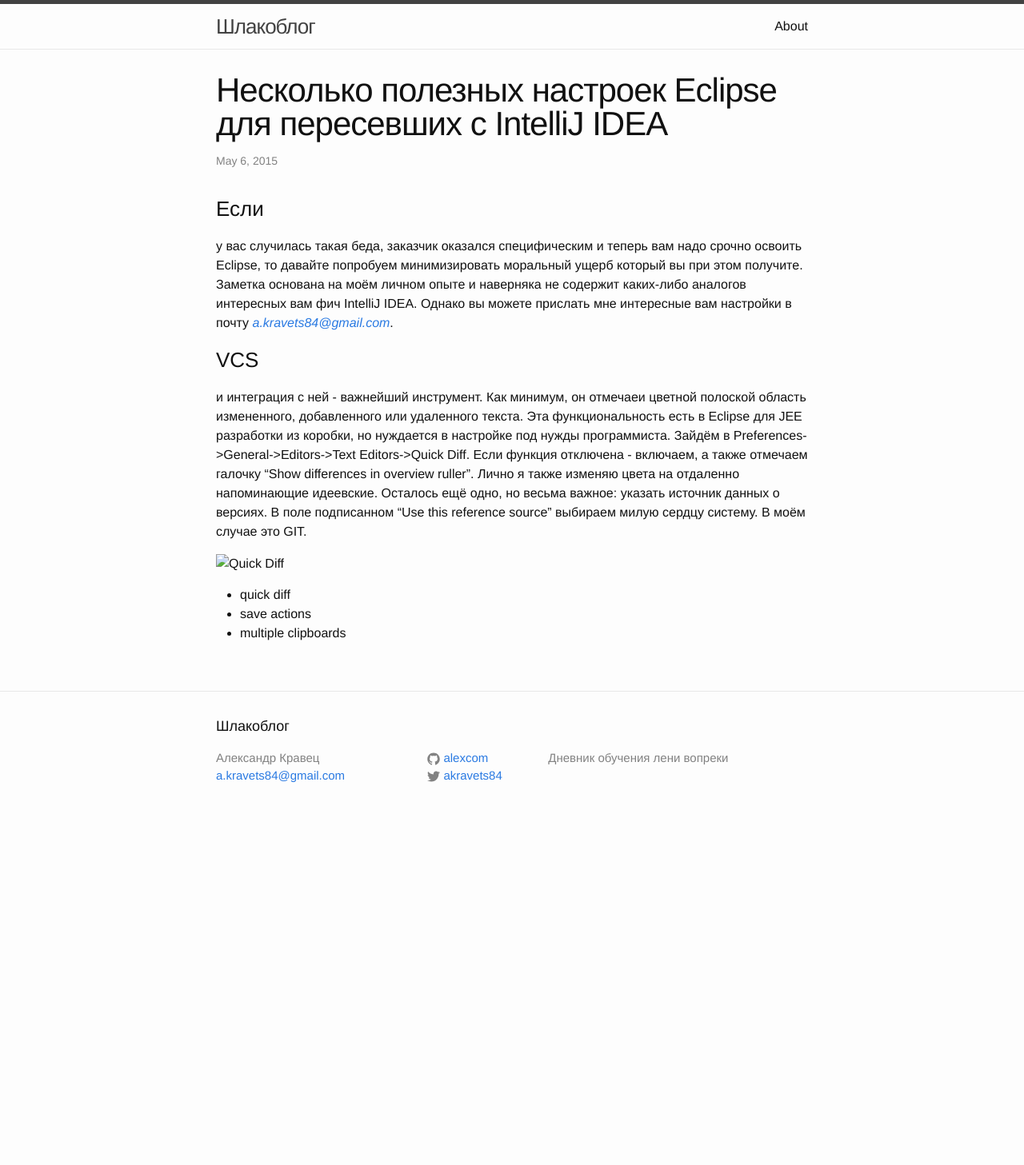
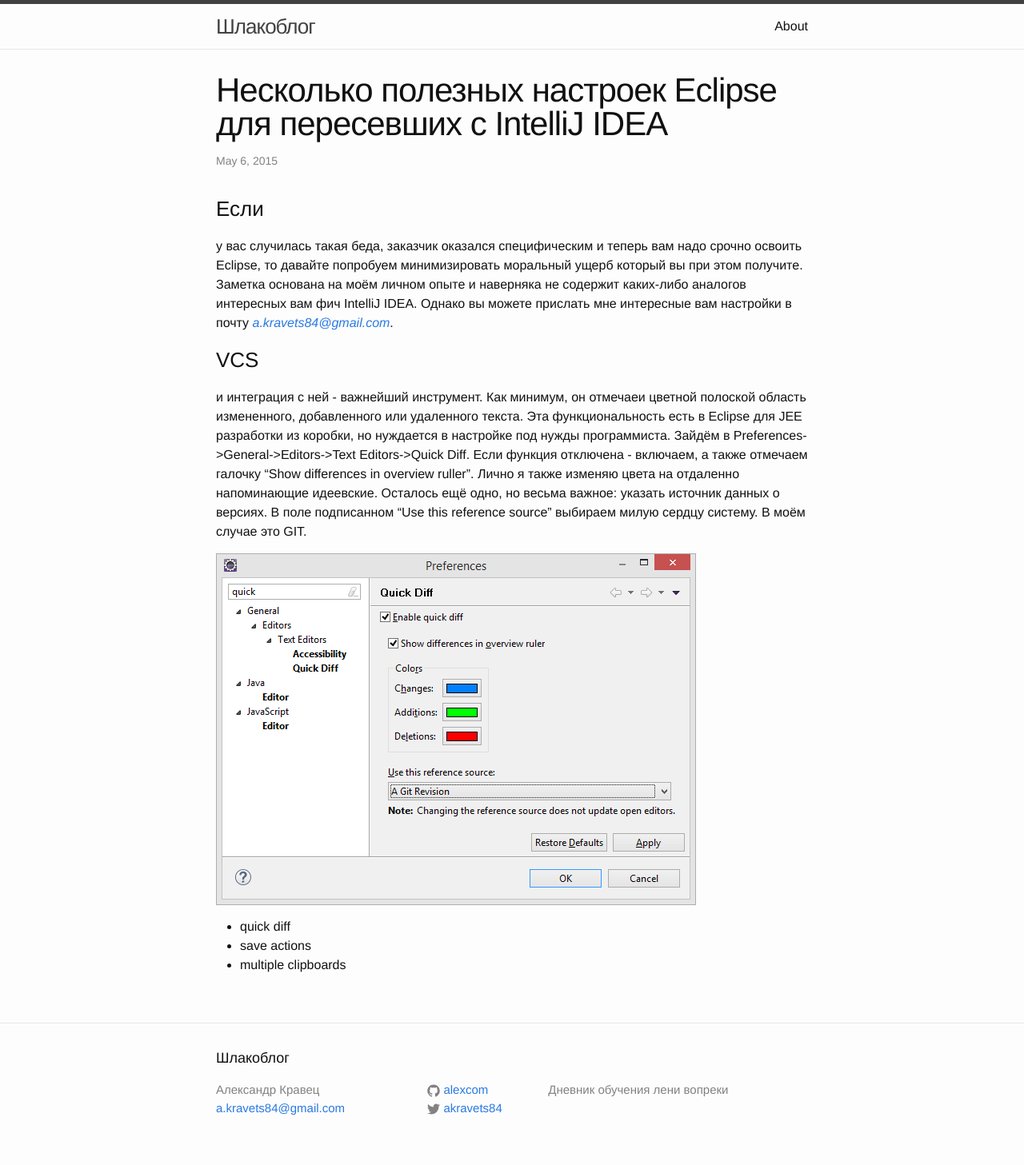
Before and after one commit to alexcom/alexcom.github.io, a Jekyll site: the page built from _posts/2015-05-06-idea-to-eclipse-migration.md, in a window 1280 px wide. Shown: the whole page at 80% size. Built offline with Jekyll 4.4.1, drawn with Linux system fonts in a browser that asks for light colours; before the commit the page ends 1042 px from its top, so only the background shows below that.

Commit message:
updated image path

```diff
--- a/_posts/2015-05-06-idea-to-eclipse-migration.md
+++ b/_posts/2015-05-06-idea-to-eclipse-migration.md
@@ -18,4 +18,4 @@
 - multiple clipboards
 
 
-[quickdiff]:img/quickdiff.png
+[quickdiff]:/img/quickdiff.png
```
